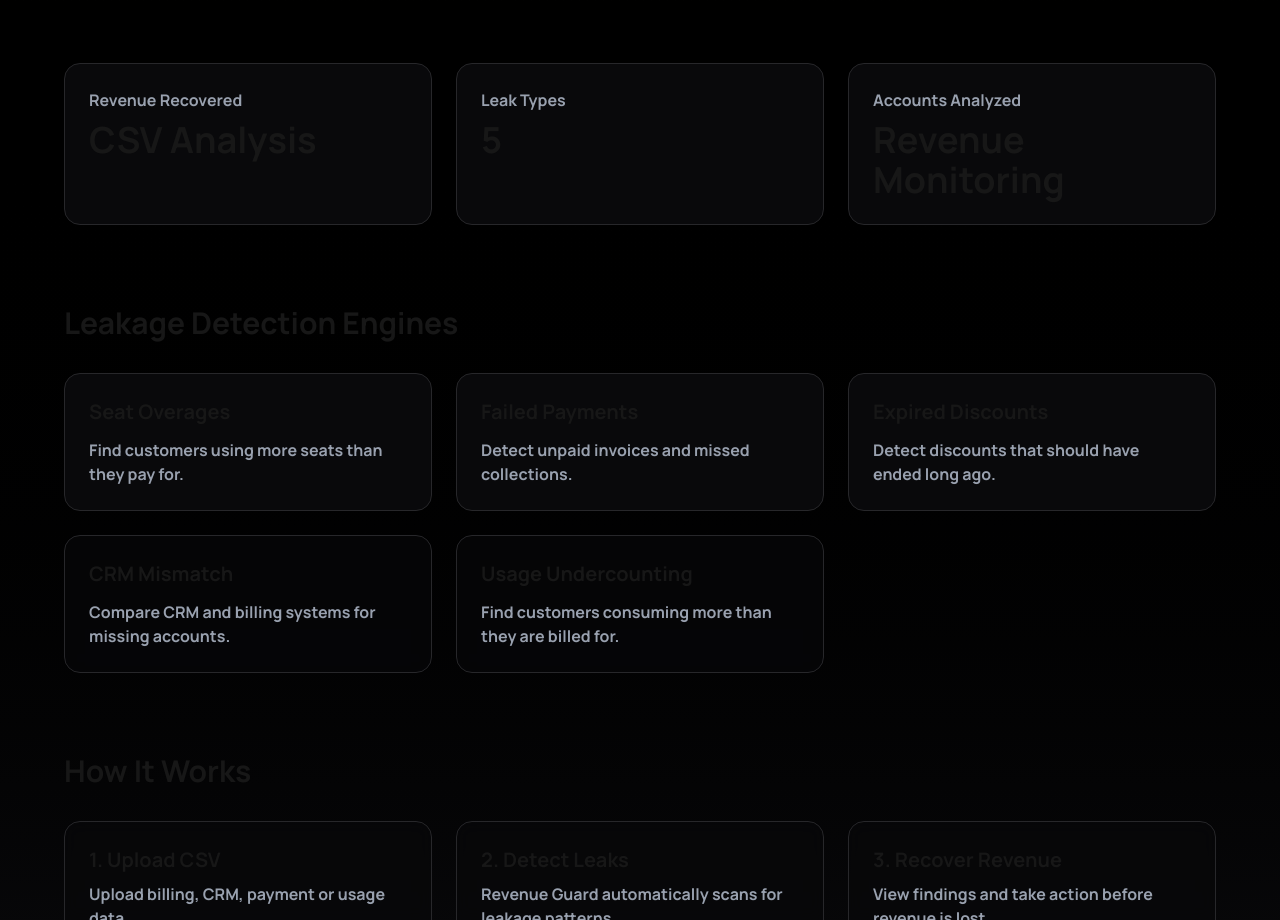
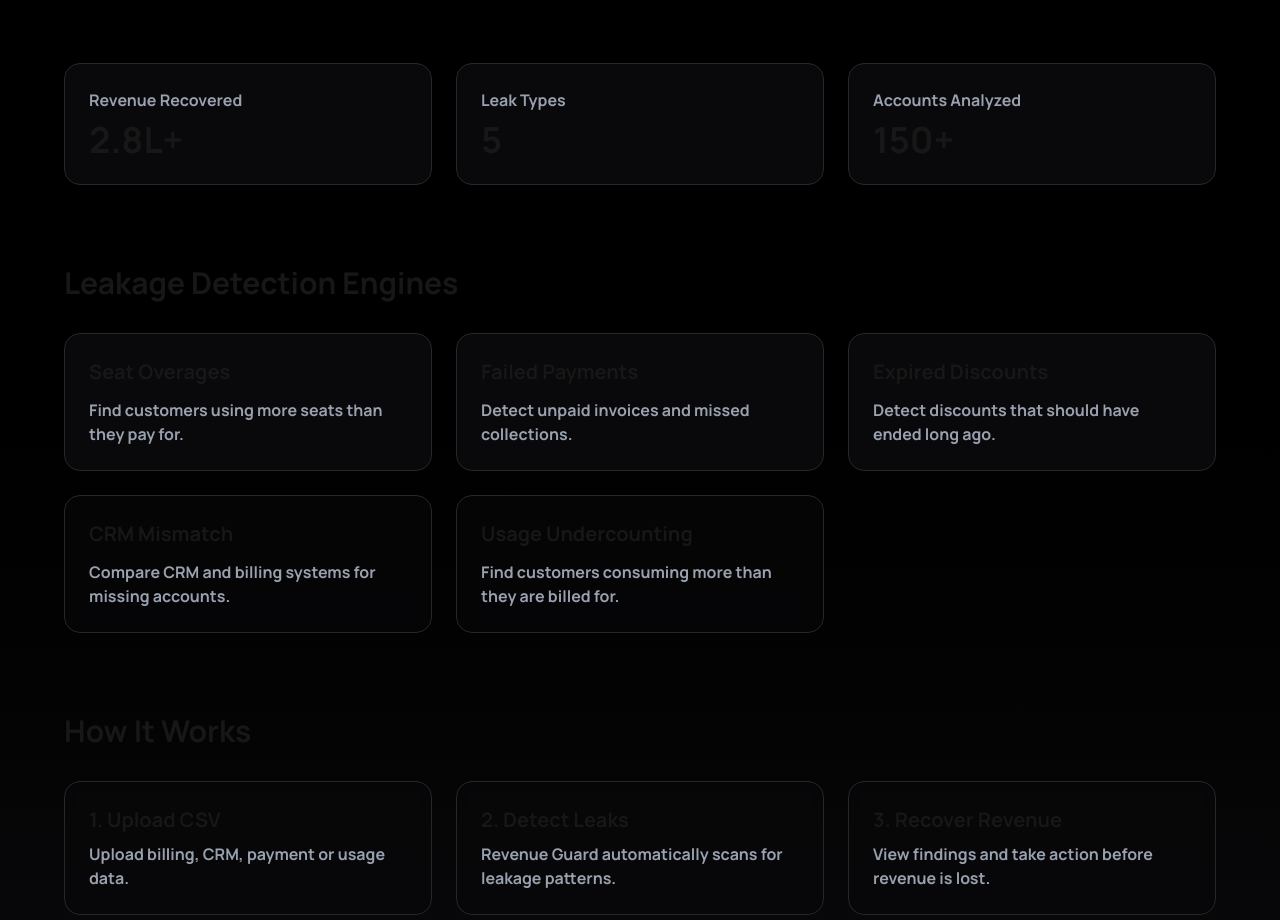
Before and after one commit to adi-12G/revenue-guard, a Next.js app: page / in a window 1280 px wide. Shown: the part 818-1738 px from the top of the page. Built offline with nearby package versions, Linux system fonts and the light colour scheme; no server answers.

Commit message:
Update revenue and accounts analysis display

```diff
--- a/src/app/page.tsx
+++ b/src/app/page.tsx
@@ -128,8 +128,7 @@
             </h3>
 
             <p className="text-4xl font-bold mt-2">
-              CSV Analysis
-            </p>
+              2.8L+            </p>
           </div>
 
           <div className="group relative overflow-hidden rounded-2xl border border-zinc-800 bg-zinc-950 p-6 transition-all duration-300 hover:border-indigo-500/40 hover:shadow-[0_0_30px_rgba(79,70,229,0.15)]">
@@ -148,7 +147,7 @@
             </h3>
 
             <p className="text-4xl font-bold mt-2">
-              Revenue Monitoring
+              150+
             </p>
           </div>
 
```
